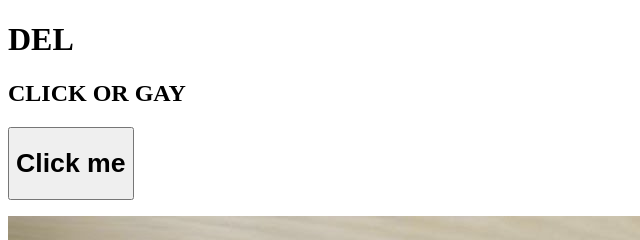
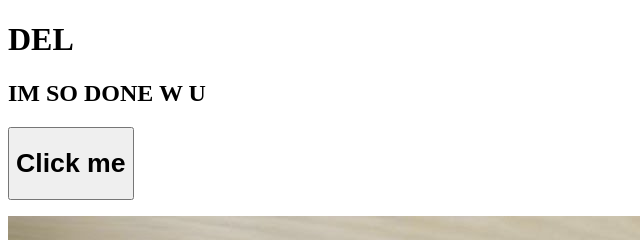
Before and after one commit to Lucki22/uh, a plain HTML site: page index.html in a window 1280 px wide. Shown: the top 240 px of the page, 0-640 px from the left. Drawn offline with Linux system fonts and the light colour scheme.

Commit message:
Update index.html

```diff
--- a/index.html
+++ b/index.html
@@ -2,7 +2,7 @@
 <html>
 <body>
 <h1>DEL</h1>
-<h2>CLICK OR GAY</h2>
+<h2>IM SO DONE W U</h2>
 
 
 
```
